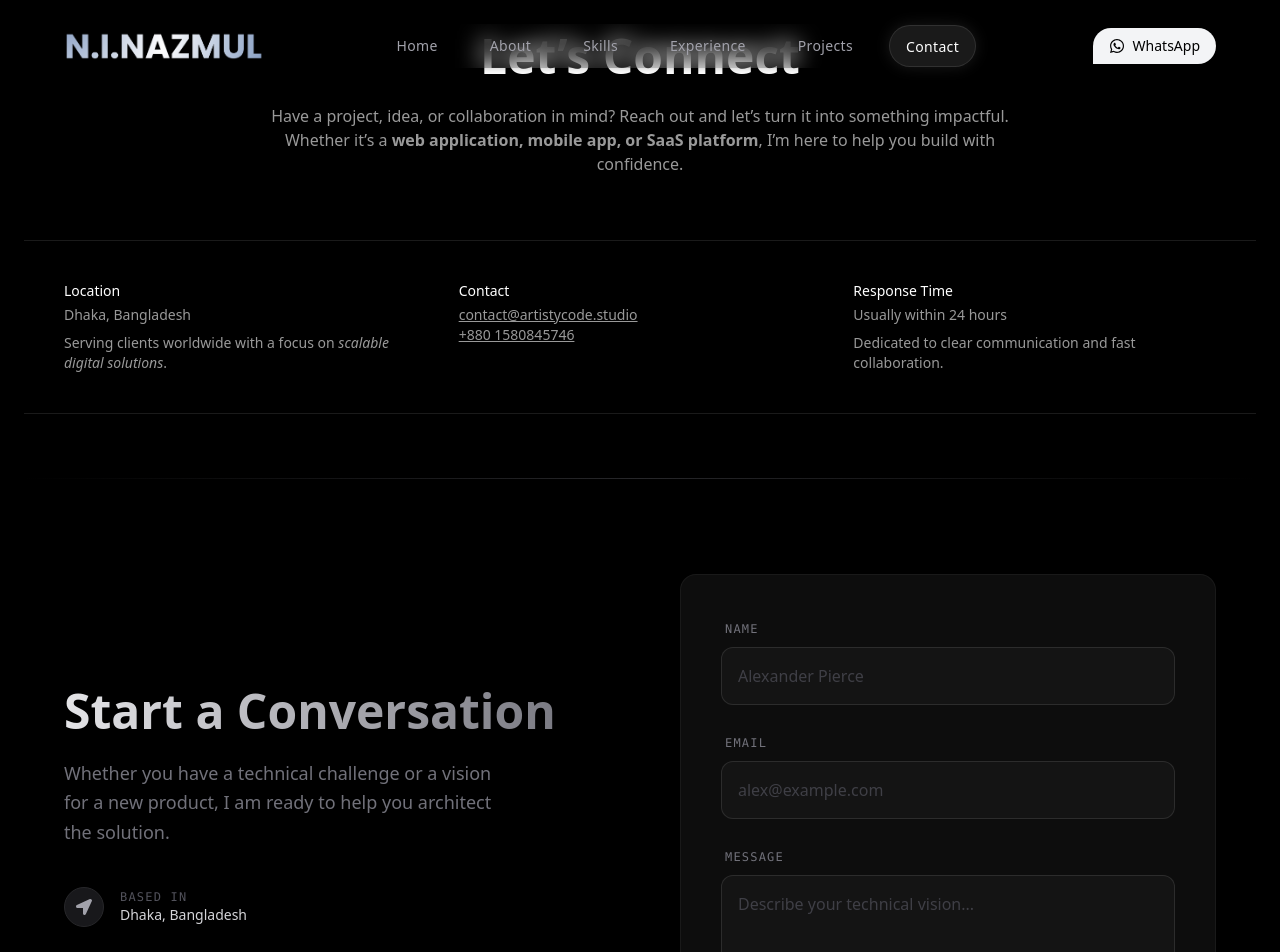
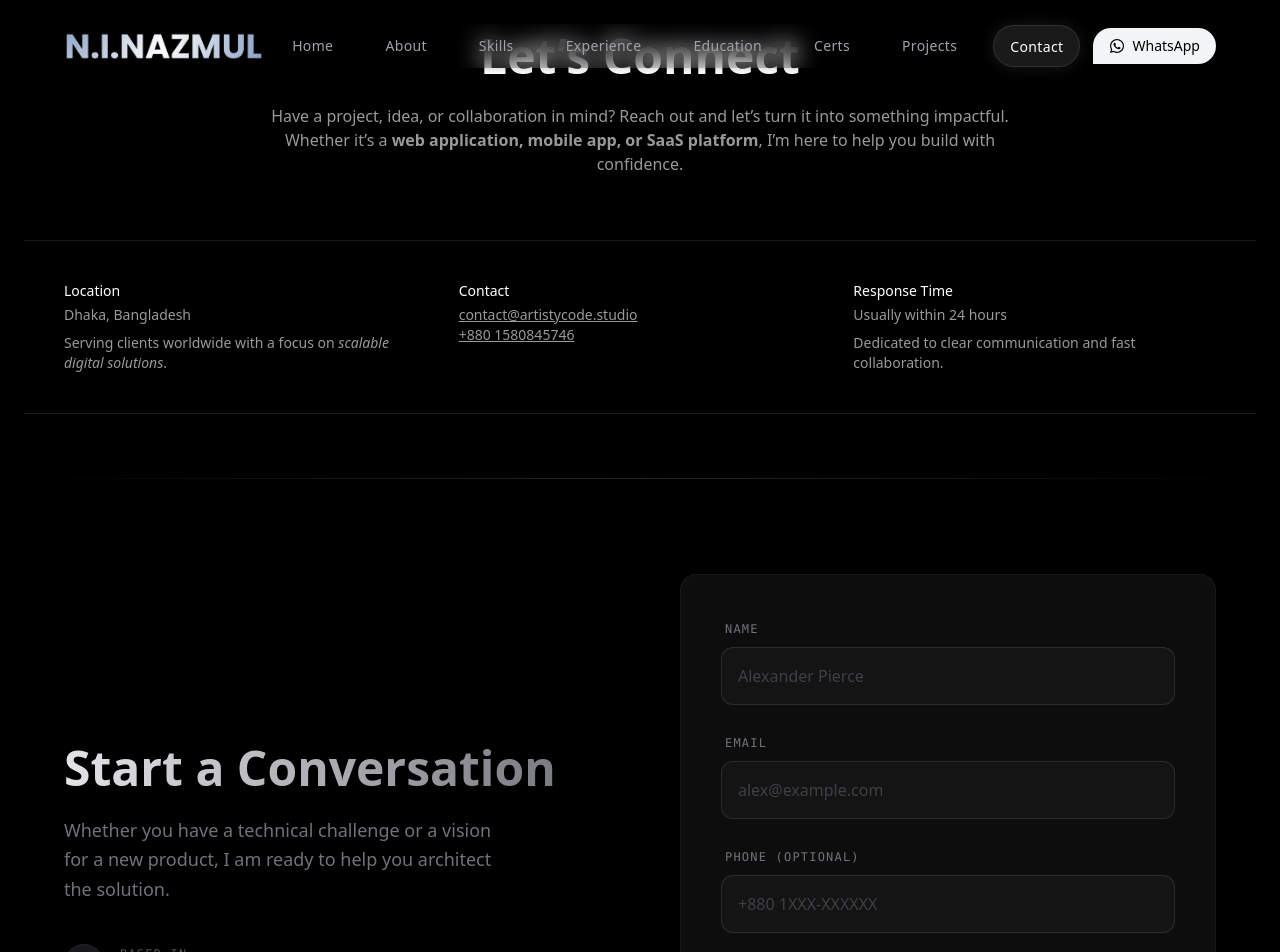
Before and after one commit to ninazmul/ninazmulworks, a Next.js app: page /contact in a window 1280 px wide. Shown: the top 952 px of the page. Built offline with nearby package versions, Linux system fonts and the light colour scheme.

Commit message:
feat: improve navigation scroll behavior, update UI sections, and expand contact form fields

```diff
--- a/app/(root)/page.tsx
+++ b/app/(root)/page.tsx
@@ -6,6 +6,7 @@ import Education from "@/components/Education";
 import Certifications from "@/components/Certifications";
 import Clients from "@/components/Clients";
 import RecentProjects from "@/components/RecentProjects";
+import { ContactUs } from "@/components/ContactUs";
 
 const Home = () => {
   return (
@@ -19,6 +20,7 @@ const Home = () => {
         <Education />
         <Certifications />
         <Clients />
+        <ContactUs />
       </div>
     </main>
   );
--- a/components/About.tsx
+++ b/components/About.tsx
@@ -13,7 +13,7 @@ const metrics = [
 
 const About = () => {
   return (
-    <section id="about" className="py-24 bg-black text-white px-6 relative overflow-hidden">
+    <section id="about" className="py-24 bg-black text-white px-6 relative overflow-hidden scroll-mt-24">
       <div className="absolute top-0 right-0 w-[400px] h-[400px] bg-white/5 rounded-full blur-[120px] -z-10" />
 
       <div className="max-w-7xl mx-auto flex flex-col lg:flex-row gap-16 items-start">
--- a/components/Certifications.tsx
+++ b/components/Certifications.tsx
@@ -8,7 +8,7 @@ import { FaExternalLinkAlt, FaAward } from "react-icons/fa";
 
 const Certifications = () => {
   return (
-    <section id="certifications" className="py-24 bg-black text-white px-6 relative">
+    <section id="certifications" className="py-24 bg-black text-white px-6 relative scroll-mt-24">
       <div className="max-w-7xl mx-auto">
         <div className="flex flex-col md:flex-row md:items-end justify-between mb-16 gap-6">
           <div className="max-w-xl">
--- a/components/ContactUs.tsx
+++ b/components/ContactUs.tsx
@@ -70,7 +70,7 @@ export const ContactUs = () => {
   };
 
   return (
-    <section id="contact" className="py-24 bg-black text-white px-6 relative">
+    <section id="contact" className="py-24 bg-black text-white px-6 relative scroll-mt-24">
         <div className="absolute top-0 left-0 w-full h-px bg-gradient-to-r from-transparent via-zinc-800 to-transparent" />
 
         <div className="max-w-6xl mx-auto">
@@ -152,6 +152,16 @@ export const ContactUs = () => {
                                         className="w-full bg-white/[0.03] border border-white/10 px-4 py-4 rounded-xl text-white placeholder:text-zinc-700 focus:outline-none focus:border-zinc-500 transition-colors"
                                     />
                                 </div>
+                                <div className="space-y-2">
+                                    <label className="text-xs uppercase tracking-widest text-zinc-500 font-mono ml-1">Phone (Optional)</label>
+                                    <input
+                                        name="phone"
+                                        placeholder="+880 1XXX-XXXXXX"
+                                        value={formData.phone}
+                                        onChange={handleChange}
+                                        className="w-full bg-white/[0.03] border border-white/10 px-4 py-4 rounded-xl text-white placeholder:text-zinc-700 focus:outline-none focus:border-zinc-500 transition-colors"
+                                    />
+                                </div>
                             </div>
 
                             <div className="space-y-2">
--- a/components/Education.tsx
+++ b/components/Education.tsx
@@ -7,7 +7,7 @@ import { education } from "@/data";
 
 const Education = () => {
   return (
-    <section id="education" className="py-24 bg-black text-white px-6 relative">
+    <section id="education" className="py-24 bg-black text-white px-6 relative scroll-mt-24">
       <div className="absolute inset-x-0 bottom-0 h-px bg-gradient-to-r from-transparent via-zinc-800 to-transparent" />
 
       <div className="text-center max-w-2xl mx-auto relative z-10 mb-20">
--- a/components/Experience.tsx
+++ b/components/Experience.tsx
@@ -27,7 +27,7 @@ const experiences = [
 
 const Experience = () => {
   return (
-    <section id="experience" className="py-24 bg-black text-white px-6 relative overflow-hidden">
+    <section id="experience" className="py-24 bg-black text-white px-6 relative overflow-hidden scroll-mt-24">
       <div className="absolute inset-x-0 top-0 h-px bg-gradient-to-r from-transparent via-zinc-800 to-transparent" />
 
       <div className="text-center max-w-2xl mx-auto relative z-10 mb-20">
--- a/components/Footer.tsx
+++ b/components/Footer.tsx
@@ -61,6 +61,9 @@ const Footer = () => {
                     <li className="hover:text-white transition-colors"><a href="#hero">Home</a></li>
                     <li className="hover:text-white transition-colors"><a href="#about">About</a></li>
                     <li className="hover:text-white transition-colors"><a href="#projects">Work</a></li>
+                    <li className="hover:text-white transition-colors"><a href="#experience">Experience</a></li>
+                    <li className="hover:text-white transition-colors"><a href="#education">Education</a></li>
+                    <li className="hover:text-white transition-colors"><a href="#certifications">Certifications</a></li>
                     <li className="hover:text-white transition-colors"><a href="#contact">Contact</a></li>
                 </ul>
             </div>
@@ -69,7 +72,7 @@ const Footer = () => {
                 <p className="text-[10px] font-mono uppercase tracking-[0.3em] text-zinc-600">Engagement</p>
                 <ul className="space-y-2 text-sm font-light text-zinc-400">
                     <li className="hover:text-white transition-colors"><a href="mailto:contact@artistycode.studio">Email</a></li>
-                    <li className="hover:text-white transition-colors"><a href="https://wa.me/+8801580845746">WhatsApp</a></li>
+                    <li className="hover:text-white transition-colors"><a href="https://wa.me/8801580845746" target="_blank">WhatsApp</a></li>
                 </ul>
             </div>
         </div>
--- a/components/NavItems.tsx
+++ b/components/NavItems.tsx
@@ -52,11 +52,16 @@ const NavItems = ({ onItemSelected }: NavItemsProps) => {
             <a
               href={link.route}
               onClick={(e) => {
-                e.preventDefault();
-                const targetId = link.route.substring(1);
-                const elem = document.getElementById(targetId);
-                if (elem) {
-                  elem.scrollIntoView({ behavior: "smooth" });
+                const targetId = link.route.startsWith("#") ? link.route.substring(1) : null;
+                if (targetId) {
+                  e.preventDefault();
+                  const elem = document.getElementById(targetId);
+                  if (elem) {
+                    elem.scrollIntoView({ behavior: "smooth" });
+                  } else {
+                    // Fallback to standard navigation if element not found in DOM
+                    window.location.hash = targetId;
+                  }
                 }
                 onItemSelected?.();
               }}
--- a/components/RecentProjects.tsx
+++ b/components/RecentProjects.tsx
@@ -17,7 +17,7 @@ const RecentProjects = async () => {
   const displayedProjects = allProjects.slice(0, 6);
 
   return (
-    <section id="projects" className="py-24 bg-black text-white relative">
+    <section id="projects" className="py-24 bg-black text-white relative scroll-mt-24">
       <div className="absolute top-0 left-0 w-full h-px bg-gradient-to-r from-transparent via-zinc-800 to-transparent" />
 
       {/* Heading */}
--- a/components/TechStack.tsx
+++ b/components/TechStack.tsx
@@ -39,7 +39,7 @@ const itemAnim: Variants = {
 
 const TechStack = () => {
   return (
-    <section id="tech-stack" className="py-24 bg-black text-white px-6 relative">
+    <section id="tech-stack" className="py-24 bg-black text-white px-6 relative scroll-mt-24">
       <div className="absolute inset-0 bg-[radial-gradient(circle_at_right,_var(--tw-gradient-stops))] from-white/5 via-transparent to-transparent pointer-events-none" />
 
       <div className="text-center max-w-2xl mx-auto relative z-10 mb-16">
--- a/constants/index.ts
+++ b/constants/index.ts
@@ -14,6 +14,14 @@ export const headerLinks = [
   {
     label: "Experience",
     route: "#experience",
+  },
+  {
+    label: "Education",
+    route: "#education",
+  },
+  {
+    label: "Certs",
+    route: "#certifications",
   },
   {
     label: "Projects",
```
